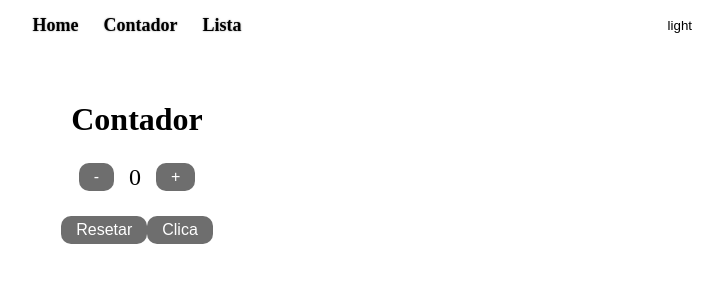
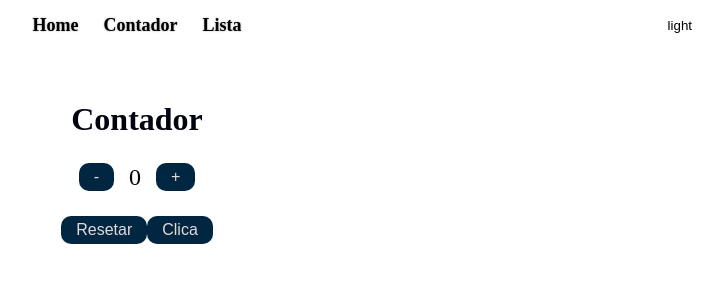
Before and after one commit to devmoisesx/Estudo-de-React, a React (Vite) app: page /counter in a window 1280 px wide. Shown: the top 300 px of the page, without its empty margins (503-1225 px from the left). Built offline with nearby package versions, Linux system fonts and the light colour scheme.

Commit message:
style: altera as cores do elementos para as variáveis setadas

```diff
--- a/src/App.css
+++ b/src/App.css
@@ -1,4 +1,5 @@
 .app {
+  color: var(--color-first);
   width: 100%;
   height: 100vh;
   padding-top: 50px;
@@ -10,6 +11,6 @@
 }
 
 .app.dark {
-  color: #fff;
-  background-color: #333;
+  color: var(--color-second);
+  background-color: var(--color-first);
 }
--- a/src/components/Header/styles.css
+++ b/src/components/Header/styles.css
@@ -34,17 +34,14 @@
 }
 
 .header.dark {
-  background-color: #333;
+  background-color: var(--color-first);
 }
 
 .header.dark .header-list > .link {
   text-shadow: 0px 0px 2px rgba(255, 255, 255, 0.4);
 }
 
-.header.dark .header-list > .link > a {
-  color: white;
+.header.dark .header-list > .link > a,
+.header.dark > .theme-button {
+  color: var(--color-second);
 }
-
-.header.dark > .theme-button {
-  color: white;
-}
--- a/src/routes/Counter/styles.css
+++ b/src/routes/Counter/styles.css
@@ -10,20 +10,12 @@
   font-size: 24px;
 }
 
-.counter-form > .button {
-  color: white;
+.counter-form > .button,
+.counter > .button {
+  color: var(--color-second);
   font-size: 16px;
   padding: 5px 15px;
   border-radius: 10px;
-  background-color: #6e6e6e;
+  background-color: var(--color-third);
   border: none;
 }
-
-.counter > .button {
-  color: white;
-  font-size: 16px;
-  padding: 5px 15px;
-  border-radius: 10px;
-  background-color: #6e6e6e;
-  border: none;
-}
```
